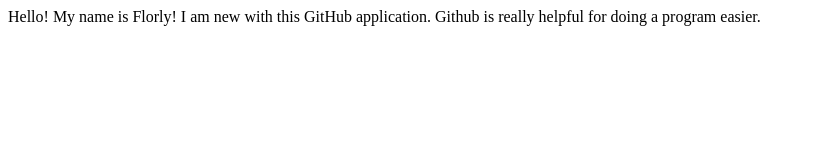
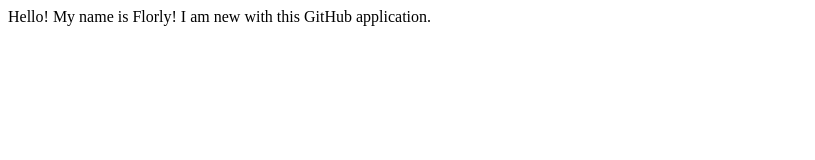
Before and after one commit to florlyff40/GitHubFile, a plain HTML site: page index.html in a window 1280 px wide. Shown: the whole page, without its empty margins (0-815 px from the left). Drawn offline with Linux system fonts and the light colour scheme.

Commit message:
Update index.html

```diff
--- a/index.html
+++ b/index.html
@@ -3,7 +3,7 @@
 
 <body>
 Hello! My name is Florly! I am new with this GitHub application.
-Github is really helpful for doing a program easier.
+
 </body>
 
 
```
